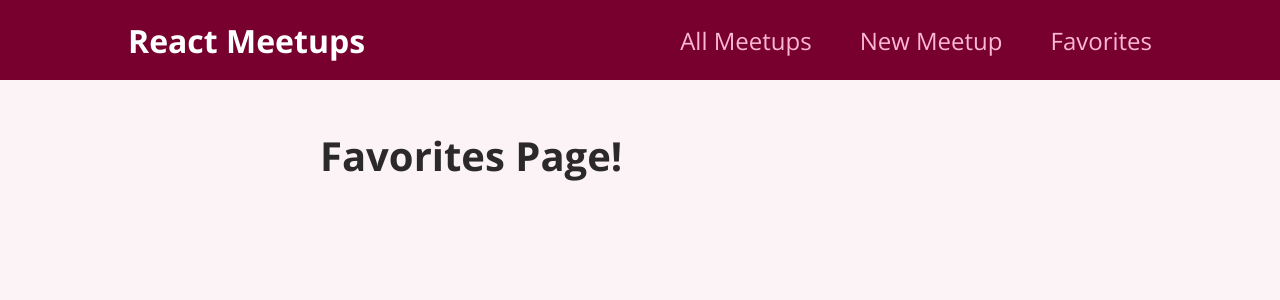
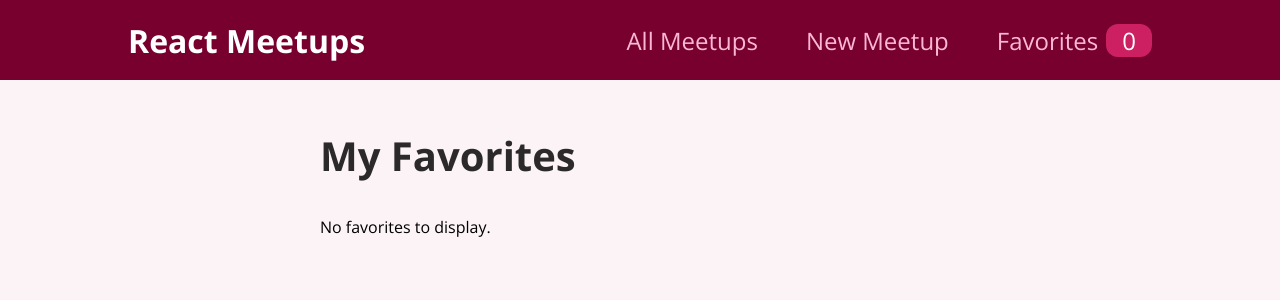
Before and after one commit to ksdevinney/bookish-parakeet, a React (Create React App) app in the folder my-app/: page /favorites in a window 1280 px wide. Shown: the top 300 px of the page. Built offline with nearby package versions, Linux system fonts and the light colour scheme.

Commit message:
finished with favorites functionality

```diff
--- a/my-app/src/components/layout/MainNavigation.js
+++ b/my-app/src/components/layout/MainNavigation.js
@@ -1,8 +1,11 @@
-import React from 'react';
+import React, { useContext } from 'react';
 import { Link } from 'react-router-dom';
 import classes from './MainNavigation.module.css';
+import FavoritesContext from '../../store/favorites-context';
 
 const MainNavigation = () => {
+    const favoritesCx = useContext(FavoritesContext);
+
     return (
         <header className={classes.header} >
             <div className={classes.logo}>React Meetups</div>
@@ -15,7 +18,12 @@
                         <Link to='/new'>New Meetup</Link>
                     </li>
                     <li>
-                        <Link to='/favorites'>Favorites</Link>
+                        <Link to='/favorites'>
+                            Favorites
+                            <span className={classes.badge}>
+                                {favoritesCx.totalFavorites}
+                            </span>
+                            </Link>
                     </li>
                 </ul>
             </nav>
--- a/my-app/src/pages/Favorites.js
+++ b/my-app/src/pages/Favorites.js
@@ -1,10 +1,23 @@
-import React from 'react'
+import React, { useContext } from 'react';
+import FavoritesContext from '../store/favorites-context';
+import MeetupList from '../components/meetups/MeetupList';
 
 const Favorites = () => {
+    const favoritesCx = useContext(FavoritesContext);
+
+    let content;
+
+    if (favoritesCx.totalFavorites === 0) {
+        content = <p>No favorites to display.</p>
+    } else {
+        content = <MeetupList meetups={favoritesCx.favorites} />
+    }
+
     return (
-        <div>
-            <h1>Favorites Page!</h1>
-        </div>
+        <section>
+            <h1>My Favorites</h1>
+            {content}
+        </section>
     )
 }
 
```
